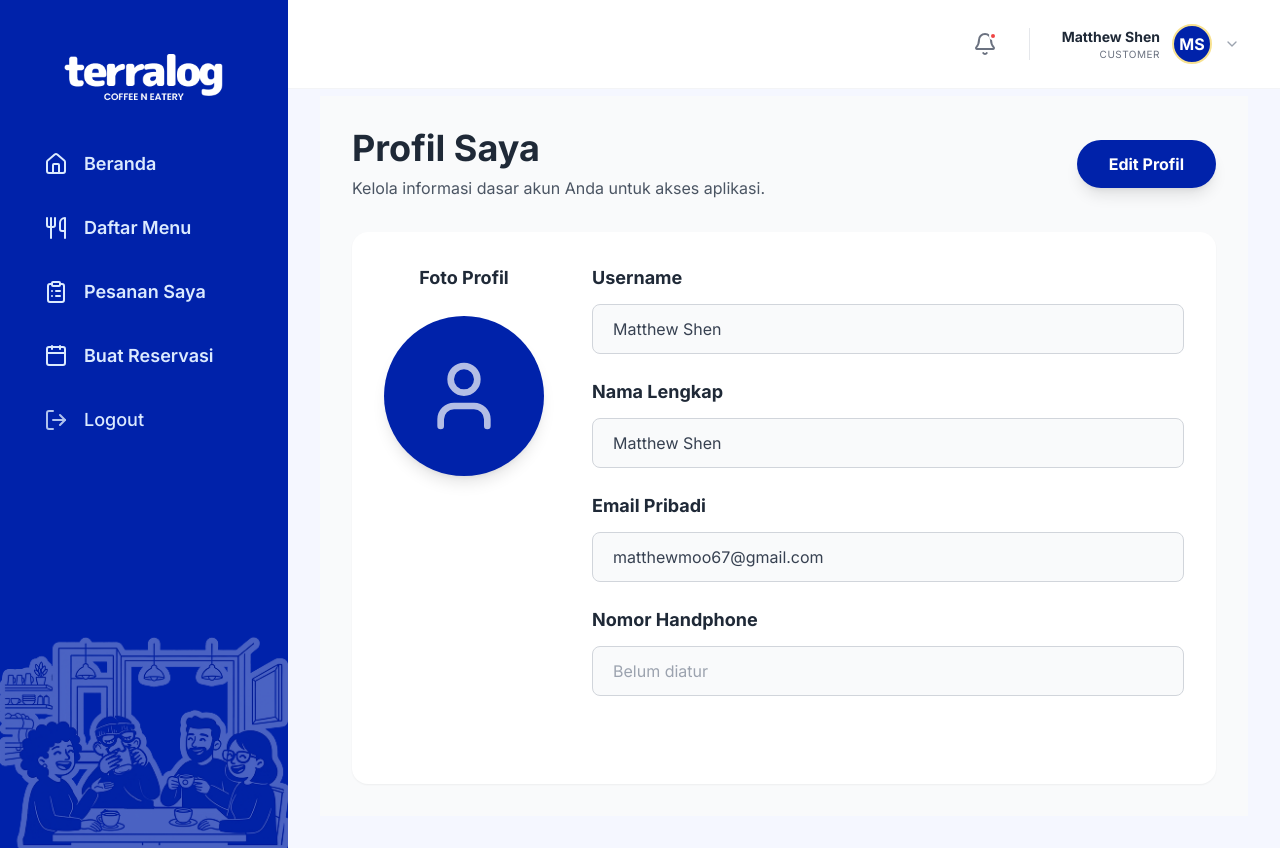
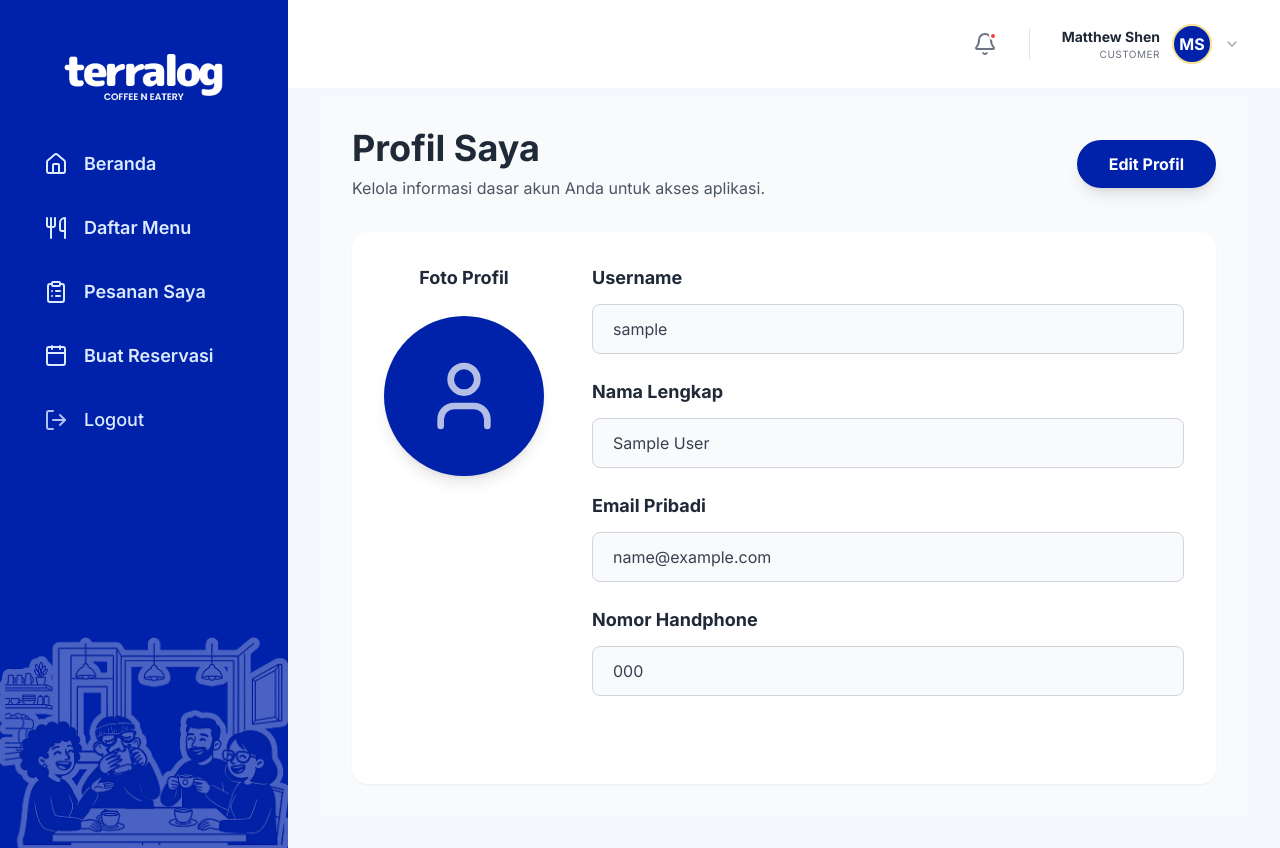
Before and after one commit to ahmddarff/tubesimk, a Flask app: page /customer/profil in a window 1280 px wide. Run offline with Flask 3, Linux system fonts and the light colour scheme; a user stored in the database is signed in; tables that the repository leaves empty hold one stand-in row (values such as "Sample post"); some libraries are stand-ins or nearby versions.

Commit message:
sambung profil customer ke db dan update profil customer

```diff
--- a/routes/customer_routes.py
+++ b/routes/customer_routes.py
@@ -1,5 +1,8 @@
 from flask import Blueprint, render_template, request, redirect, url_for, session, jsonify
 from datetime import datetime
+from flask_login import login_required, current_user
+from models import User
+from extensions import db
 import random
 import string
 
@@ -288,6 +291,30 @@ def submit_order():
 def profil():
     return render_template('customer/profil.html', segment='profil', role='customer')
 
+@customer_bp.route('/api/update-profil', methods=['POST'])
+@login_required
+def update_profil():
+    data = request.json
+
+    # Mengambil objek pengguna berdasarkan ID dari sesi yang sedang aktif
+    user = User.query.get(current_user.id)
+
+    if user:
+        try:
+            # Memperbarui informasi pengguna
+            user.username = data.get("username", user.username)
+            user.name = data.get("nama_lengkap", user.name)
+            user.email = data.get("email", user.email)
+            user.phone = data.get("nomor_handphone", user.phone)
+
+            db.session.commit()
+            return jsonify({"success": True, "message": "Profil Anda berhasil diperbarui."})
+        except Exception as e:
+            db.session.rollback()
+            return jsonify({"success": False, "message": "Terjadi kesalahan saat menyimpan data."})
+
+    return jsonify({"success": False, "message": "Data pengguna tidak ditemukan."})
+
 @customer_bp.route('/pesanan/<order_id>')
 def pesanan_detail(order_id):
     # Get order from session
--- a/templates/customer/profil.html
+++ b/templates/customer/profil.html
@@ -72,31 +72,49 @@
     function profilApp() {
         return {
             isEditing: false,
+            // Mengambil data langsung dari sesi pengguna yang sedang masuk
             formData: {
-                username: 'Matthew Shen',
-                nama_lengkap: 'Matthew Shen',
-                email: 'matthewmoo67@gmail.com',
-                nomor_handphone: ''
+                username: '{{ current_user.username }}',
+                nama_lengkap: '{{ current_user.name }}',
+                email: '{{ current_user.email }}',
+                nomor_handphone: '{{ current_user.phone or "" }}'
             },
             originalData: {
-                username: 'Matthew Shen',
-                nama_lengkap: 'Matthew Shen',
-                email: 'matthewmoo67@gmail.com',
-                nomor_handphone: ''
+                username: '{{ current_user.username }}',
+                nama_lengkap: '{{ current_user.name }}',
+                email: '{{ current_user.email }}',
+                nomor_handphone: '{{ current_user.phone or "" }}'
             },
 
             cancelEdit() {
-                // Reset form data to original values
+                // Mengembalikan data ke kondisi semula
                 this.formData = { ...this.originalData };
                 this.isEditing = false;
             },
 
             saveChanges() {
-                // Save the changes (could send to server)
-                this.originalData = { ...this.formData };
-                this.isEditing = false;
-                // Optional: Show success message
-                // alert('Profil berhasil diperbarui!');
+                // Mengirimkan pembaruan data ke peladen menggunakan Fetch API
+                fetch('/customer/api/update-profil', {
+                    method: 'POST',
+                    headers: {
+                        'Content-Type': 'application/json'
+                    },
+                    body: JSON.stringify(this.formData)
+                })
+                .then(response => response.json())
+                .then(data => {
+                    if (data.success) {
+                        this.originalData = { ...this.formData };
+                        this.isEditing = false;
+                        alert('Profil Anda berhasil diperbarui.');
+                    } else {
+                        alert('Pembaruan gagal: ' + data.message);
+                    }
+                })
+                .catch(error => {
+                    console.error('Error:', error);
+                    alert('Terjadi kesalahan pada sistem saat menyimpan data.');
+                });
             }
         };
     }
```
